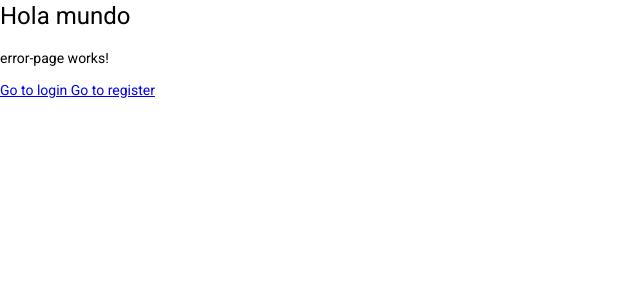
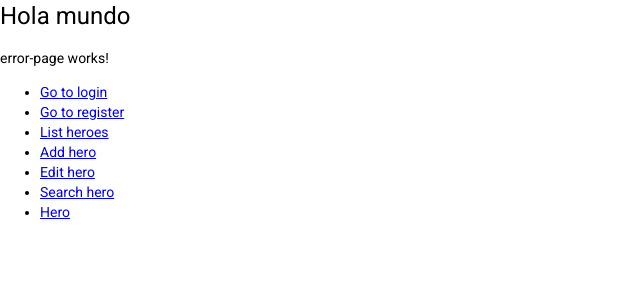
Before and after one commit to EduardoUDG/Angular_heroes-app, an Angular app: page /404 in a window 1280 px wide. Shown: the top 300 px of the page, without its empty margins (0-640 px from the left). Built offline with nearby package versions, Linux system fonts and the light colour scheme.

Commit message:
create - heroes-routing module

```diff
--- a/src/app/app-routing.module.ts
+++ b/src/app/app-routing.module.ts
@@ -7,6 +7,10 @@ const routes: Routes = [
   {
     path: 'auth',
     loadChildren: () => import('./auth/auth.module').then( m => m.AuthModule)
+  },
+  {
+    path: 'heroes',
+    loadChildren: () => import('./heroes/heroes.module').then( m => m.HeroesModule)
   },
   {
     path: '404',
--- a/src/app/heroes/heroes.module.ts
+++ b/src/app/heroes/heroes.module.ts
@@ -1,5 +1,7 @@
 import { NgModule } from '@angular/core';
 import { CommonModule } from '@angular/common';
+import { HeroesRoutingModule } from './heroes-routing.module';
+
 import { AddComponent } from './pages/add/add.component';
 import { SearchComponent } from './pages/search/search.component';
 import { HeroComponent } from './pages/hero/hero.component';
@@ -17,7 +19,8 @@ import { ListComponent } from './pages/list/list.component';
     ListComponent
   ],
   imports: [
-    CommonModule
+    CommonModule,
+    HeroesRoutingModule
   ]
 })
 export class HeroesModule { }
--- a/src/app/shared/error-page/error-page.component.html
+++ b/src/app/shared/error-page/error-page.component.html
@@ -1,10 +1,27 @@
 <p>error-page works!</p>
 
-<a routerLink="/auth/login">
-  Go to login
-</a>
+<ul>
 
+  <li>
+    <a routerLink="/auth/login">Go to login</a>
+  </li>
+  <li>
+    <a routerLink="/auth/register">Go to register</a>
+  </li>
+  <li>
+    <a routerLink="/heroes/list">List heroes</a>
+  </li>
+  <li>
+    <a routerLink="/heroes/add">Add hero</a>
+  </li>
+  <li>
+    <a routerLink="/heroes/edit/123">Edit hero</a>
+  </li>
+  <li>
+    <a routerLink="/heroes/search">Search hero</a>
+  </li>
+  <li>
+    <a routerLink="/heroes/123">Hero</a>
+  </li>
 
-<a routerLink="/auth/register">
-  Go to register
-</a>
+</ul>
```
Also changed, not shown: src/app/heroes/heroes-routing.module.ts (added, +31 -0 lines).
